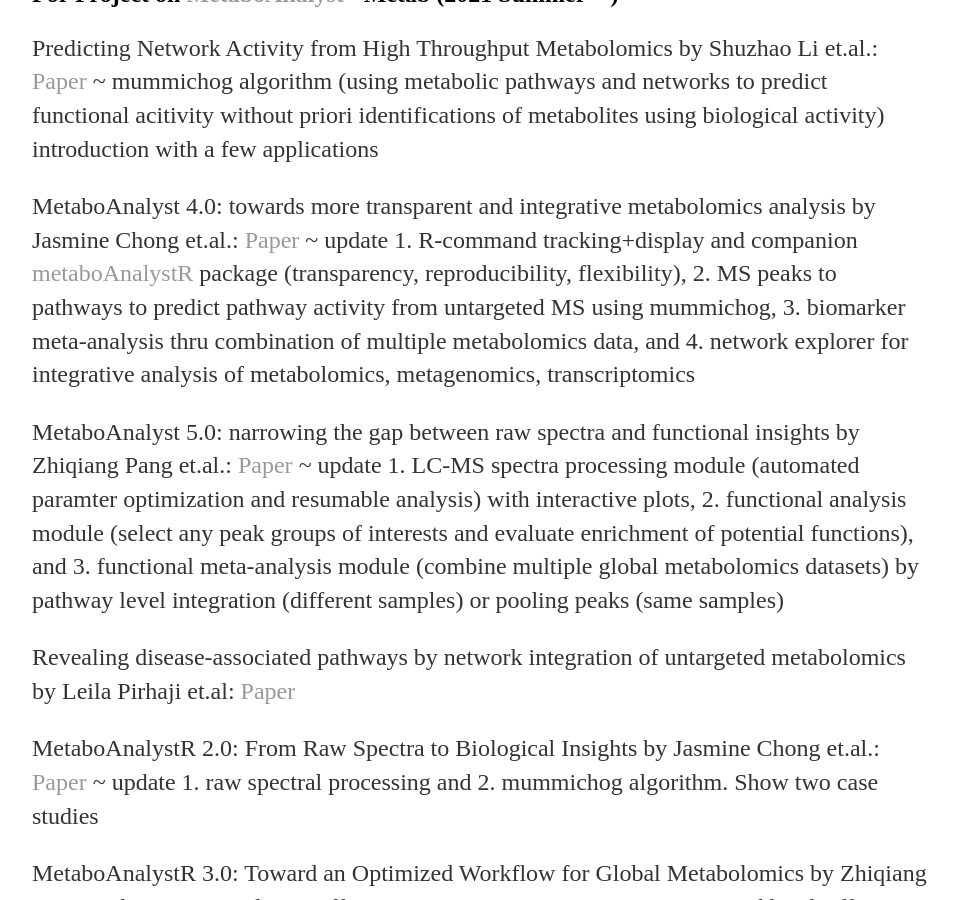
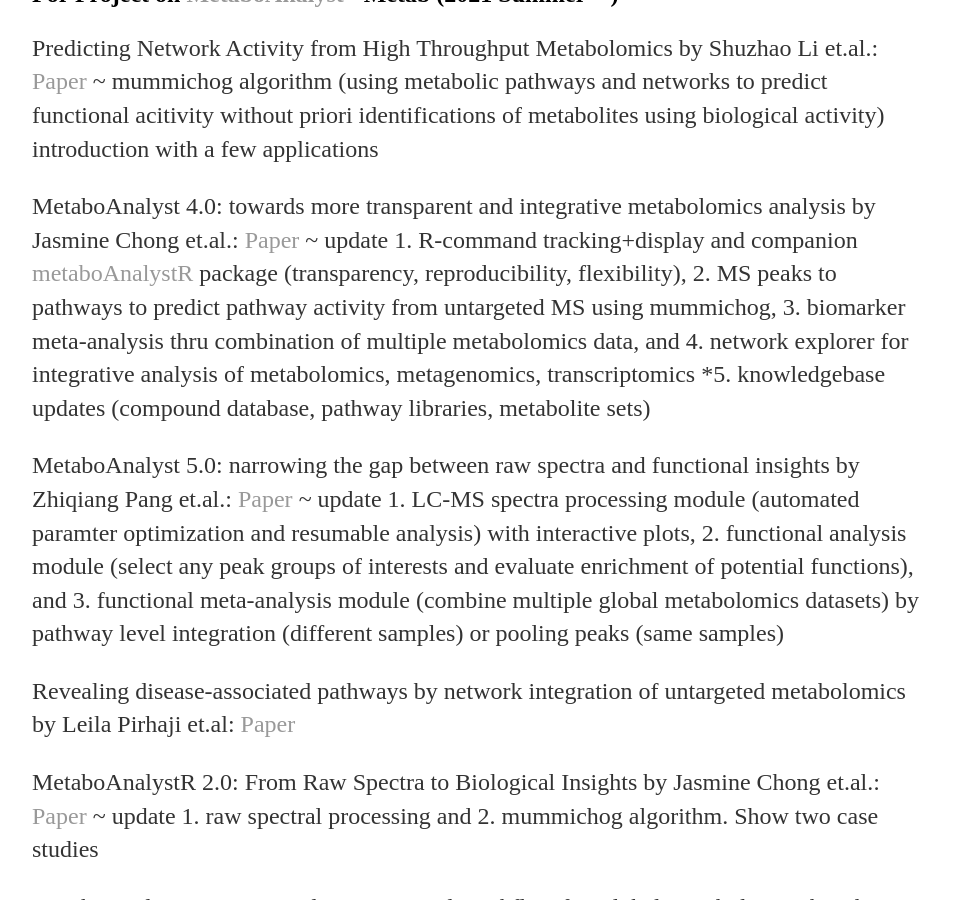
Before and after one commit to yjkweon24/yjkweon24.github.io, a Jekyll site: the page built from _posts/2019-03-16-Academic.md, in a window 1280 px wide and 900 px high, scrolled down 2379 px. Shown: the whole window, without its empty margins (160-1118 px from the left). Built offline with Jekyll 4.4.1, drawn with Linux system fonts in a browser that asks for light colours.

Commit message:
Update 2019-03-16-Academic.md

```diff
--- a/_posts/2019-03-16-Academic.md
+++ b/_posts/2019-03-16-Academic.md
@@ -59,7 +59,7 @@
 
 Predicting Network Activity from High Throughput Metabolomics by Shuzhao Li et.al.: [Paper](https://journals.plos.org/ploscompbiol/article?id=10.1371/journal.pcbi.1003123) ~ mummichog algorithm (using metabolic pathways and networks to predict functional acitivity without priori identifications of metabolites using biological activity) introduction with a few applications
 
-MetaboAnalyst 4.0: towards more transparent and integrative metabolomics analysis by Jasmine Chong et.al.: [Paper](https://www.ncbi.nlm.nih.gov/pmc/articles/PMC6030889/) ~ update 1. R-command tracking+display and companion [metaboAnalystR](#mar) package (transparency, reproducibility, flexibility), 2. MS peaks to pathways to predict pathway activity from untargeted MS using mummichog, 3. biomarker meta-analysis thru combination of multiple metabolomics data, and 4. network explorer for integrative analysis of metabolomics, metagenomics, transcriptomics
+MetaboAnalyst 4.0: towards more transparent and integrative metabolomics analysis by Jasmine Chong et.al.: [Paper](https://www.ncbi.nlm.nih.gov/pmc/articles/PMC6030889/) ~ update 1. R-command tracking+display and companion [metaboAnalystR](#mar) package (transparency, reproducibility, flexibility), 2. MS peaks to pathways to predict pathway activity from untargeted MS using mummichog, 3. biomarker meta-analysis thru combination of multiple metabolomics data, and 4. network explorer for integrative analysis of metabolomics, metagenomics, transcriptomics *5. knowledgebase updates (compound database, pathway libraries, metabolite sets)
 
 MetaboAnalyst 5.0: narrowing the gap between raw spectra and functional insights by Zhiqiang Pang et.al.: [Paper](https://academic.oup.com/nar/advance-article/doi/10.1093/nar/gkab382/6279832) ~ update 1. LC-MS spectra processing module (automated paramter optimization and resumable analysis) with interactive plots, 2. functional analysis module (select any peak groups of interests and evaluate enrichment of potential functions), and 3. functional meta-analysis module (combine multiple global metabolomics datasets) by pathway level integration (different samples) or pooling peaks (same samples)
 
```
